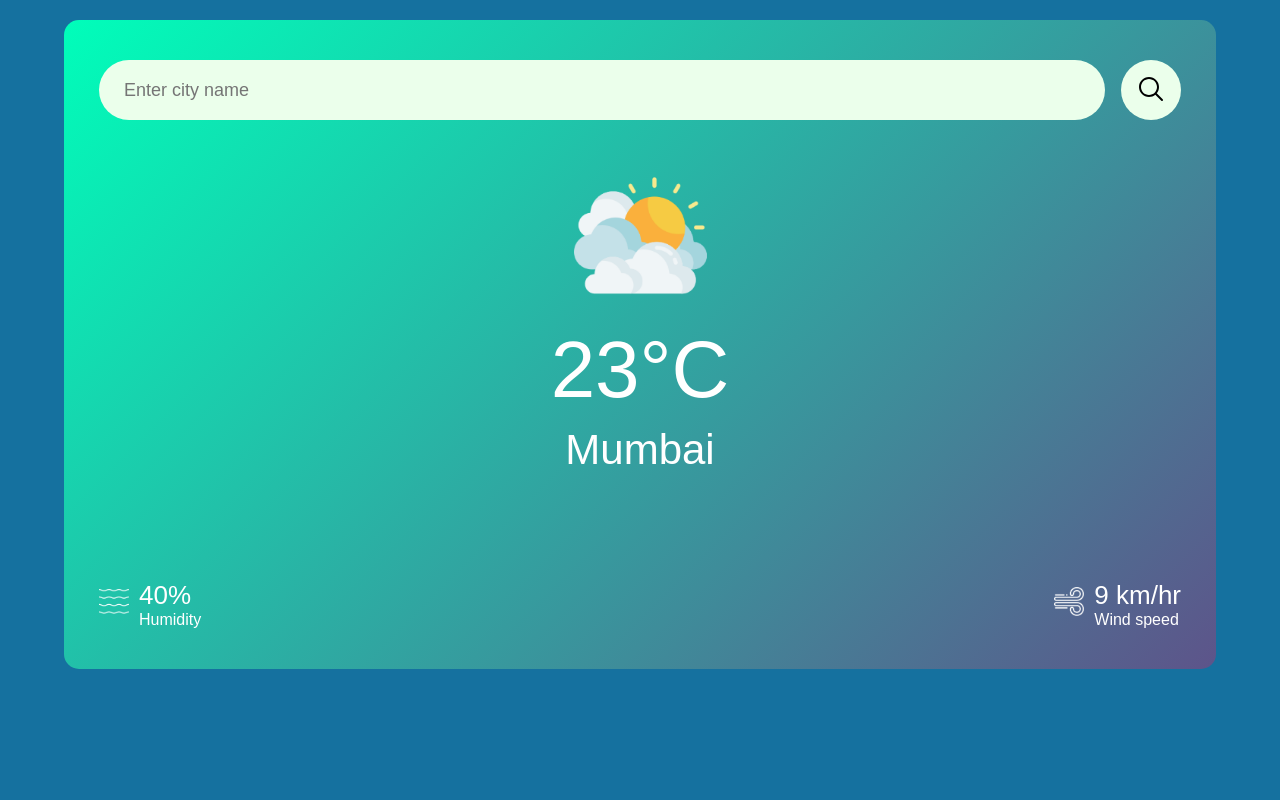
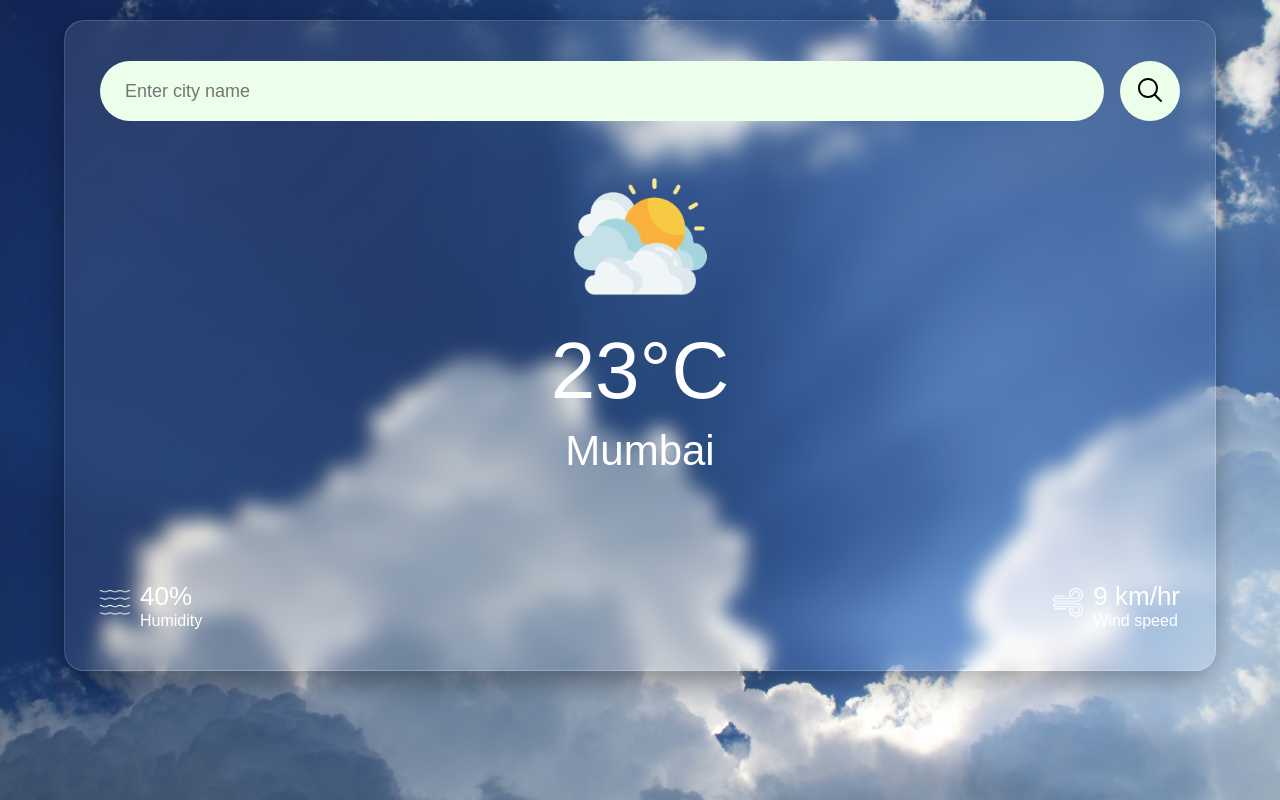
Before and after one commit to Minhajul-Abidin/Weather-App, a plain HTML site: page index.html in a window 1280 px wide. Drawn offline with Linux system fonts and the light colour scheme; no server answers.

Commit message:
CSS improvement

```diff
--- a/index.html
+++ b/index.html
@@ -7,7 +7,7 @@
     <link rel="stylesheet" href="./style.css" />
   </head>
   <body>
-    <div class="card">
+    <div class="card glass">
       <div class="search">
         <input type="text" placeholder="Enter city name" spellcheck="false" />
         <button><img src="./images/search.svg" alt="search" /></button>
--- a/style.css
+++ b/style.css
@@ -6,18 +6,34 @@
 }
 
 body {
-  background-color: rgb(21, 113, 159);
+  background-image: url("./images/background.jpg");
+  background-size: cover;
+  background-repeat: no-repeat;
+  background-attachment: fixed;
+  background-position: center;
 }
 
 .card {
   width: 90%;
-  /* height: 470px; */
-  background: linear-gradient(135deg, #00feba, #5d548a);
+  /* background: linear-gradient(135deg, #00feba, #5d548a); */
   color: #fff;
   margin: 20px auto 0;
   border-radius: 15px;
   padding: 40px 35px;
   text-align: center;
+}
+
+.glass {
+  background: linear-gradient(
+    135deg,
+    rgba(255, 255, 255, 0.1),
+    rgba(255, 255, 255, 0)
+  );
+  backdrop-filter: blur(10px);
+  -webkit-backdrop-filter: blur(10px);
+  border-radius: 20px;
+  border: 1px solid rgba(255, 255, 255, 0.18);
+  box-shadow: 0 8px 32px 0 rgba(0, 0, 0, 0.37);
 }
 
 .search {
@@ -48,27 +64,26 @@ body {
   border-radius: 50%;
   width: 60px;
   height: 60px;
-  /* background: transparent; */
 }
 
-.weather-icon{
+.weather-icon {
   width: 170px;
   margin-top: 30px;
 }
 
-.weather h1{
+.weather h1 {
   font-size: 80px;
   font-weight: 500;
 }
 
-.weather h2{
+.weather h2 {
   font-size: 42px;
   font-weight: 400;
   margin-top: 10px;
   margin-bottom: 100px;
 }
 
-.details{
+.details {
   display: flex;
   align-items: center;
   justify-content: space-between;
@@ -76,23 +91,24 @@ body {
   margin-right: auto;
 }
 
-.col{
+.col {
   display: flex;
   align-items: center;
   text-align: left;
 }
 
-.col img{
+.col img {
   width: 30px;
   margin-right: 10px;
 }
 
-.humidity, .wind{
+.humidity,
+.wind {
   font-size: 26px;
   margin-top: 6px;
 }
 
-.error{
+.error {
   text-align: left;
   font-size: 20px;
   margin-left: 10px;
@@ -130,7 +146,7 @@ body {
     width: 50px;
   }
 
-  .search button img{
+  .search button img {
     width: 25px;
   }
 }
```
Also changed, not shown: images/background.jpg (added). Lines whose indentation alone changed are shown as unchanged.
